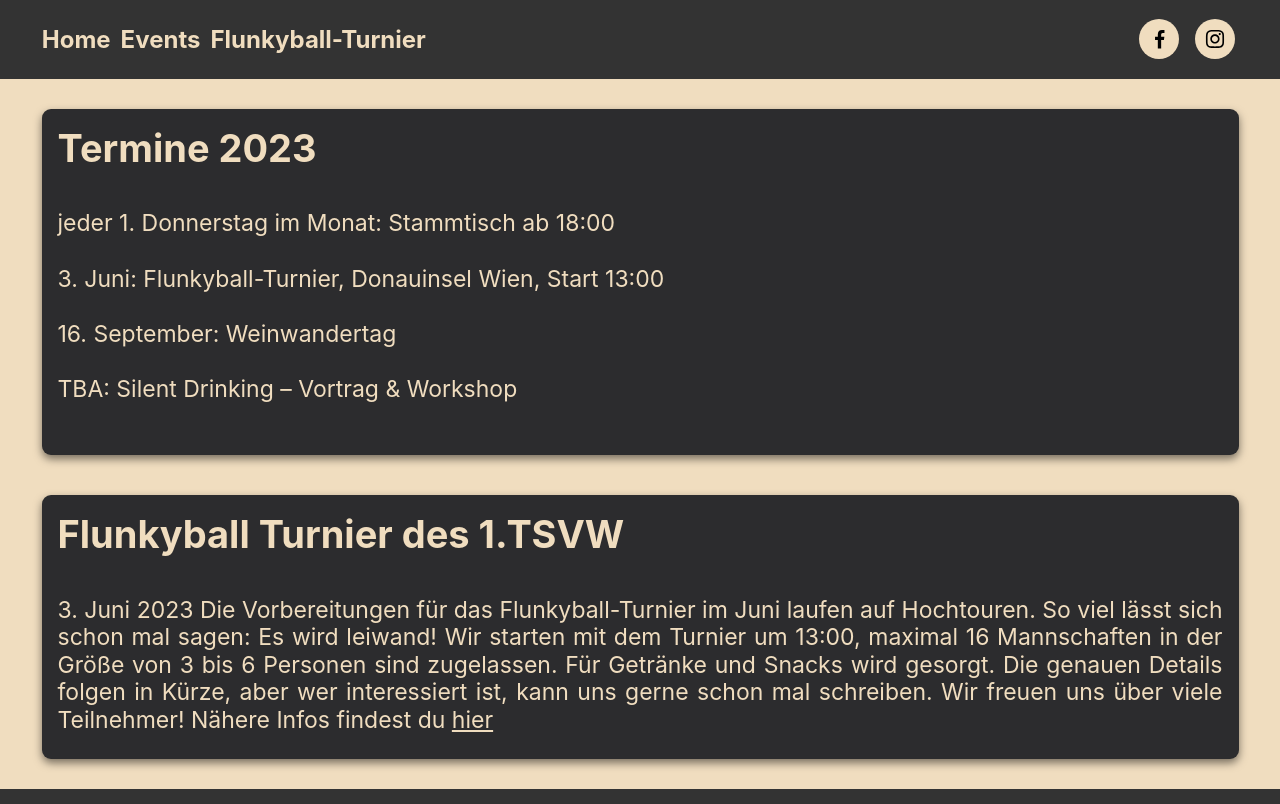
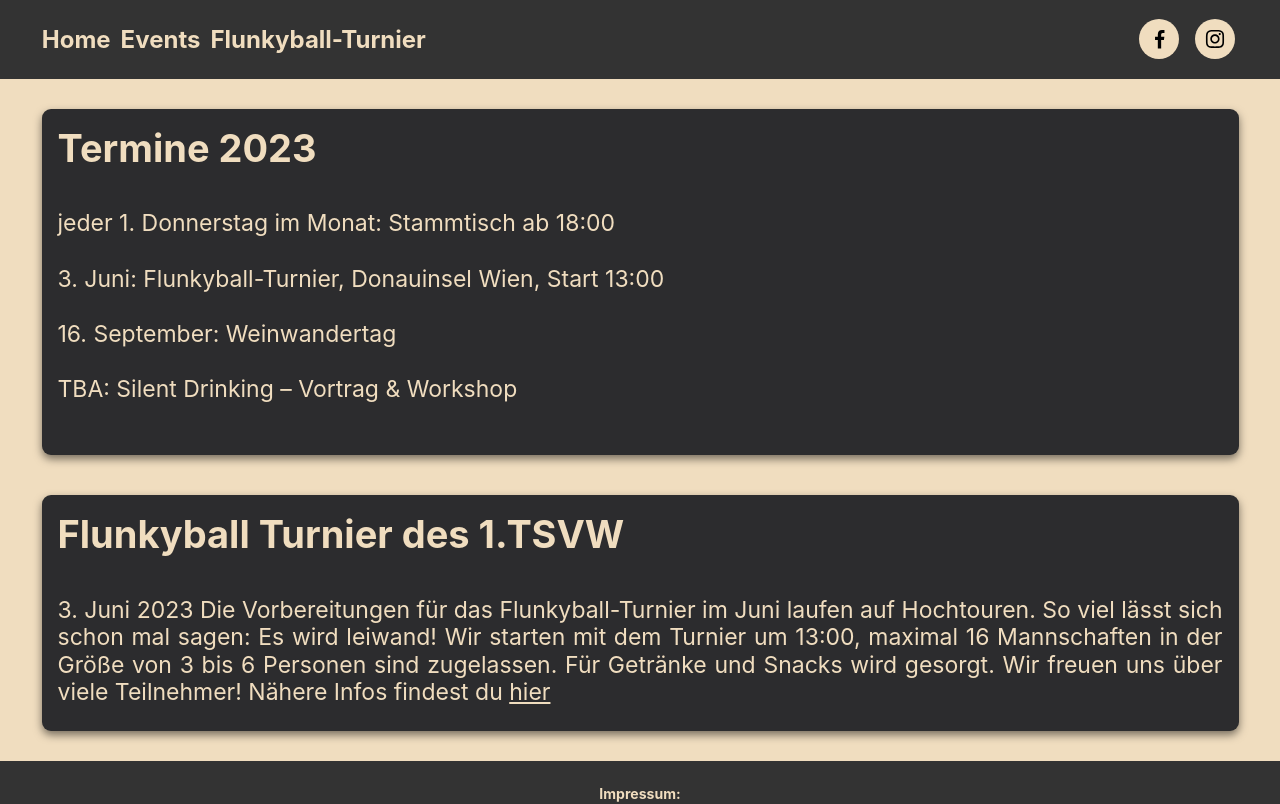
Before and after one commit to RronShabani/tsvwien, a React (Create React App) app: page /#/events in a window 1280 px wide. Shown: the top 804 px of the page. Built offline with nearby package versions, Linux system fonts and the light colour scheme.

Commit message:
minor adjustments

```diff
--- a/src/Components/pages/Events.tsx
+++ b/src/Components/pages/Events.tsx
@@ -9,7 +9,7 @@ const Events = () => {
 
   const termine = "Termine 2023";
   const flunky_title = "Flunkyball Turnier des 1.TSVW";
-  const flunky_body = "3. Juni 2023 Die Vorbereitungen für das Flunkyball-Turnier im Juni laufen auf Hochtouren. So viel lässt sich schon mal sagen: Es wird leiwand! Wir starten mit dem Turnier um 13:00, maximal 16 Mannschaften in der Größe von 3 bis 6 Personen sind zugelassen. Für Getränke und Snacks wird gesorgt. Die genauen Details folgen in Kürze, aber wer interessiert ist, kann uns gerne schon mal schreiben. Wir freuen uns über viele Teilnehmer! Nähere Infos findest du ";
+  const flunky_body = "3. Juni 2023 Die Vorbereitungen für das Flunkyball-Turnier im Juni laufen auf Hochtouren. So viel lässt sich schon mal sagen: Es wird leiwand! Wir starten mit dem Turnier um 13:00, maximal 16 Mannschaften in der Größe von 3 bis 6 Personen sind zugelassen. Für Getränke und Snacks wird gesorgt. Wir freuen uns über viele Teilnehmer! Nähere Infos findest du ";
 
   return (
     <div className="main">
--- a/src/Components/pages/Ft23.tsx
+++ b/src/Components/pages/Ft23.tsx
@@ -41,11 +41,11 @@ const Ft23 = () => {
               <li>Wo: <a className="text" href="https://goo.gl/maps/dLVSmNs8NYoj15tZ6">Donauinsel Wien, nähe Station Floridsdorfer Brücke</a></li>
               <li>Teamgröße: 3-6 Spieler</li>
               <li>Teilnehmer: max. 16 Teams</li>
-              <li>Startgeld: 6€ pro Person</li>
+              <li>Startgeld: 6€ pro Person, Spielbier inklusive!</li>
               <li>Mindestalter: 18 Jahre</li>
               <li>Spiele: 2-5 Spiele pro Team</li>
               <li>Spielgetränk: Ottakringer 0,5L</li>
-							<li><a className="text" href="https://raw.githubusercontent.com/Sellarus/sellarus.github.io/main/regeln.pdf">Regelwerk</a></li>
+              <li><a className="text" href="https://raw.githubusercontent.com/Sellarus/sellarus.github.io/main/regeln.pdf">Regelwerk</a></li>
             </ul>
           </div>
         </div>
```
